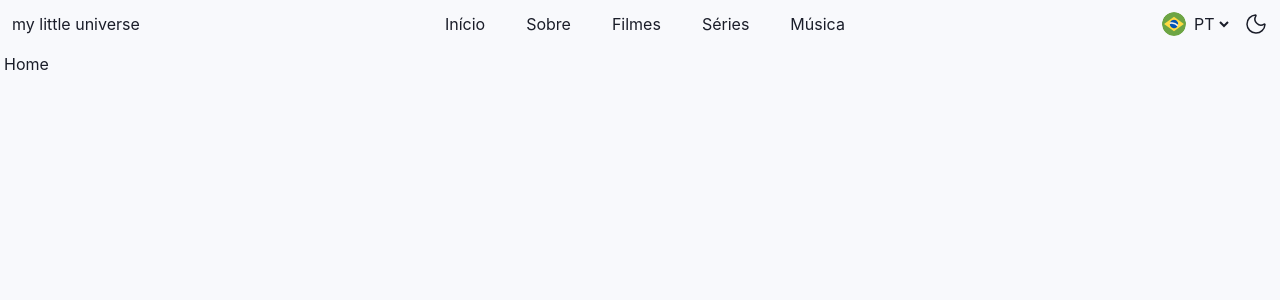
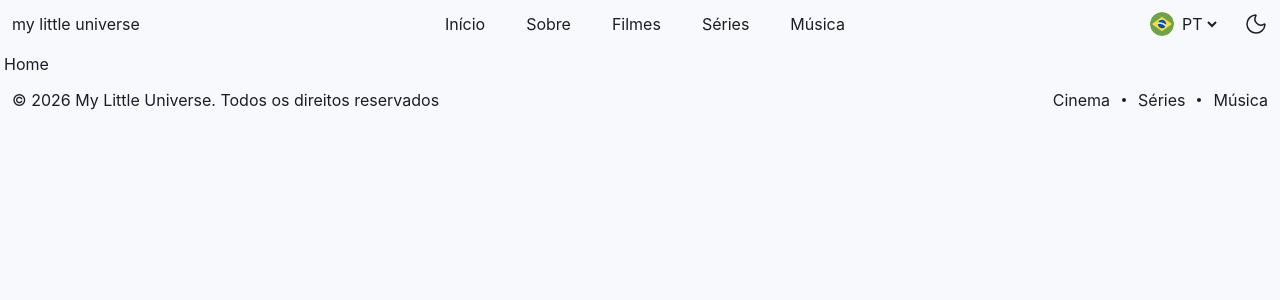
Before and after one commit to filipesilveira-dev/my-little-universe, a React (Vite) app: page / in a window 1280 px wide. Shown: the top 300 px of the page. Built offline with nearby package versions, Linux system fonts and the light colour scheme; a web font is replaced by a local one.

Commit message:
feat: implementação do footer

```diff
--- a/src/App.tsx
+++ b/src/App.tsx
@@ -5,10 +5,15 @@ import Music from "./pages/Music";
 import { Route, Routes } from "react-router-dom";
 import Movies from "./pages/Movies";
 import NotFound from "./pages/NotFound";
+import Header from "./components/Header";
+import Footer from "./components/Footer";
 
 function App() {
   return (
-    // Estabelece as rotas com base na URL: renderiza a página de acordo com a URL
+    <>
+      <Header />
+
+      {/* Estabelece as rotas com base na URL: renderiza a página de acordo com a URL */}
       <Routes>
         <Route path="/" element={<Home />} />
         <Route path="/movies" element={<Movies />} />
@@ -18,6 +23,8 @@ function App() {
         {/* Página curinga para rotas inexistentes */}
         <Route path="*" element={<NotFound />} />
       </Routes>
+      <Footer />
+    </>
   );
 }
 
--- /dev/null
+++ b/src/components/Footer.tsx
@@ -0,0 +1,14 @@
+export default function Footer() {
+  return (
+    <section className="flex flex-rol justify-between items-center m-1 p-2 gap-3 text-sm sm:text-base">
+      <div>© 2026 My Little Universe. Todos os direitos reservados</div>
+      <div className="flex flex-rol justify-center items-center gap-3">
+        <span>Cinema</span>
+        <span className="rounded-full bg-(--text) h-1 w-1"></span>
+        <span>Séries</span>
+        <span className="rounded-full bg-(--text) h-1 w-1"></span>
+        <span>Música</span>
+      </div>
+    </section>
+  );
+}
--- a/src/components/Header.tsx
+++ b/src/components/Header.tsx
@@ -21,7 +21,7 @@ export default function Header() {
   const { language, setLanguage, t } = useLanguage();
 
   return (
-    <section className="relative flex flex-row justify-between items-center m-1 mb-2 p-2">
+    <section className="relative flex flex-row justify-between items-center m-1 mb-2 p-2 gap-3">
       {/* logo do site */}
       <div>my little universe</div>
 
@@ -47,10 +47,6 @@ export default function Header() {
       {/* Botões interativos */}
 
       <div className="flex flex-row justify-between items-center gap-3">
-        <button onClick={() => setIsOpen(!isOpen)}>
-          <MenuIcon className="sm:hidden hover:cursor-pointer" />
-        </button>
-
         {/* Container do "bandeira + select" */}
         <div className="flex flex-row items-center gap-1">
           <img
@@ -73,6 +69,11 @@ export default function Header() {
             ))}
           </select>
         </div>
+
+            {/* Botão do menu hambúrguer */}
+        <button onClick={() => setIsOpen(!isOpen)}>
+          <MenuIcon className="sm:hidden hover:cursor-pointer" />
+        </button>
 
         <button onClick={toggleTheme} aria-label="Alternar tema">
           {theme === "light" ? (
--- a/src/pages/Home.tsx
+++ b/src/pages/Home.tsx
@@ -1,10 +1,7 @@
-import Header from "../components/Header"
-
 
 export default function Home() {
   return (
     <section>
-      <Header/>
       <h1 className="m-1">Home</h1>
     </section>
   );
```
Lines whose indentation alone changed are shown as unchanged.
